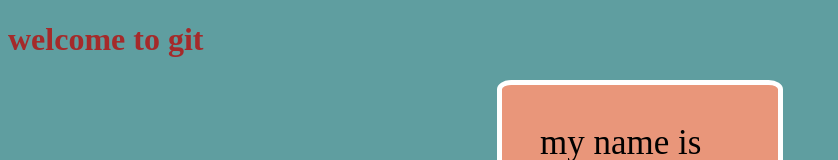
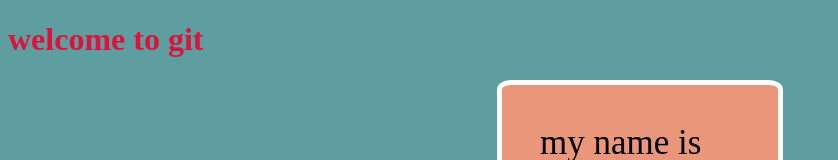
Before and after one commit to Layan-alhwitat/lolo, a plain HTML site: page buttel.html in a window 1280 px wide. Shown: the top 160 px of the page, without its empty margins (0-838 px from the left). Drawn offline with Linux system fonts and the light colour scheme.

```diff
--- a/water.css
+++ b/water.css
@@ -1,5 +1,5 @@
 h1{
-    color:brown
+    color:crimson
 }
 body{
     background-color:cadetblue
```
